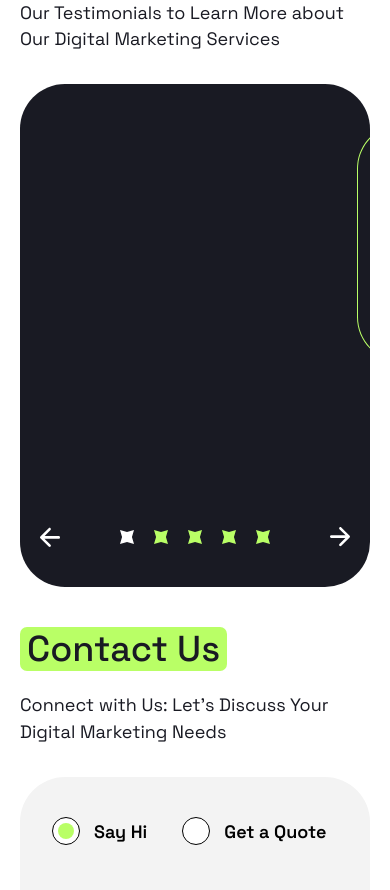
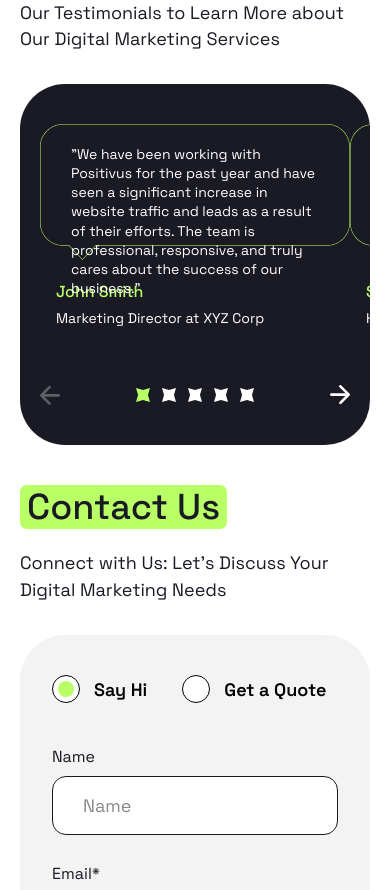
Before and after one commit to GabrielRaiolR/Gabriel-Desafio-Asimov, a React (Vite) app in the folder part-01/: page / in a window 390 px wide. Shown: the part 8620-9510 px from the top of the page. Built offline with nearby package versions, Linux system fonts and the light colour scheme.

Commit message:
fix(footer): refine layout and spacing for improved visual harmony

```diff
--- a/part-01/src/App.jsx
+++ b/part-01/src/App.jsx
@@ -1,4 +1,4 @@
-import { useState } from "react";
+import { useEffect, useState } from "react";
 
 function App() {
   const navItems = ["About us", "Services", "Use Cases", "Pricing", "Blog"];
@@ -89,7 +89,19 @@ function App() {
 
   const [openStepIndex, setOpenStepIndex] = useState(0);
   const [testimonialIndex, setTestimonialIndex] = useState(0);
+  const [testimonialsIsMdUp, setTestimonialsIsMdUp] = useState(
+    typeof window !== "undefined" &&
+      window.matchMedia("(min-width: 768px)").matches,
+  );
   const [contactType, setContactType] = useState("sayHi");
+
+  useEffect(() => {
+    const mq = window.matchMedia("(min-width: 768px)");
+    const sync = () => setTestimonialsIsMdUp(mq.matches);
+    sync();
+    mq.addEventListener("change", sync);
+    return () => mq.removeEventListener("change", sync);
+  }, []);
 
   const testimonials = [
     {
@@ -489,42 +501,82 @@ function App() {
           </div>
           <div className="overflow-hidden rounded-[45px] bg-[#191A23] px-5 py-10 text-white md:px-0 md:py-[84px]">
             <div
-              className="mb-14 flex gap-[50px] transition-transform duration-500 ease-out md:mb-[124px]"
-              style={{
-                transform: `translateX(calc(${-testimonialIndex * 656}px + 317px))`,
-              }}
+              className={`mb-14 flex transition-transform duration-500 ease-out md:mb-[124px] ${
+                testimonialsIsMdUp ? "gap-[50px]" : "gap-0"
+              }`}
+              style={
+                testimonialsIsMdUp
+                  ? {
+                      transform: `translateX(calc(${-testimonialIndex * 656}px + 317px))`,
+                    }
+                  : {
+                      width: `${testimonials.length * 100}%`,
+                      transform: `translateX(-${(100 / testimonials.length) * testimonialIndex}%)`,
+                    }
+              }
             >
               {testimonials.map((testimonial) => (
-                <article key={testimonial.name} className="w-[606px] shrink-0">
-                  <div className="relative mb-5 h-[266px] w-[606px]">
+                <article
+                  key={testimonial.name}
+                  className={
+                    testimonialsIsMdUp
+                      ? "w-[606px] shrink-0"
+                      : "shrink-0 grow-0"
+                  }
+                  style={
+                    testimonialsIsMdUp
+                      ? undefined
+                      : { width: `${100 / testimonials.length}%` }
+                  }
+                >
+                  <div
+                    className={`relative mb-5 ${
+                      testimonialsIsMdUp
+                        ? "h-[266px] w-[606px]"
+                        : "aspect-[606/266] w-full max-w-full"
+                    }`}
+                  >
                     <img
                       src="/assets/Testimonial-Bubble.svg"
                       alt=""
-                      className="absolute inset-0 h-full w-full"
+                      className="absolute inset-0 h-full w-full object-fill"
                     />
-                    <p className="absolute left-[52px] top-12 w-[502px] text-lg leading-[1.4]">
+                    <p
+                      className={`absolute text-white ${
+                        testimonialsIsMdUp
+                          ? "left-[52px] top-12 w-[502px] text-lg leading-[1.4]"
+                          : "left-[10%] right-[10%] top-[15%] text-sm leading-snug sm:text-base"
+                      }`}
+                    >
                       &quot;{testimonial.quote}&quot;
                     </p>
                   </div>
-                  <div className="pl-20">
-                    <p className="mb-1 text-[20px] font-medium leading-normal text-[#B9FF66]">
+                  <div
+                    className={
+                      testimonialsIsMdUp ? "pl-20" : "pl-4 sm:pl-10 md:pl-20"
+                    }
+                  >
+                    <p className="mb-1 text-base font-medium leading-normal text-[#B9FF66] sm:text-[18px] md:text-[20px]">
                       {testimonial.name}
                     </p>
-                    <p className="text-lg leading-normal">{testimonial.role}</p>
+                    <p className="text-sm leading-normal sm:text-base md:text-lg">
+                      {testimonial.role}
+                    </p>
                   </div>
                 </article>
               ))}
             </div>
-            <div className="mx-auto flex w-full max-w-[564px] items-center justify-between">
+            <div className="mx-auto flex w-full max-w-[564px] items-center justify-between gap-2">
               <button
                 type="button"
                 onClick={() =>
-                  setTestimonialIndex((prev) =>
-                    prev === 0 ? testimonials.length - 1 : prev - 1,
-                  )
+                  setTestimonialIndex((prev) => Math.max(0, prev - 1))
                 }
                 aria-label="Depoimento anterior"
-                className="transition-transform duration-300 hover:-translate-x-1"
+                disabled={testimonialIndex === 0}
+                className={`transition duration-300 hover:-translate-x-1 disabled:pointer-events-none ${
+                  testimonialIndex === 0 ? "opacity-30" : "opacity-100"
+                }`}
               >
                 <img
                   src="/assets/Testimonial-arrow.svg"
@@ -532,7 +584,7 @@ function App() {
                   className="h-5 w-5 rotate-180"
                 />
               </button>
-              <div className="flex items-center gap-5">
+              <div className="flex items-center gap-3 sm:gap-5">
                 {testimonials.map((testimonial, index) => (
                   <button
                     key={testimonial.name}
@@ -543,8 +595,8 @@ function App() {
                     <img
                       src={
                         testimonialIndex === index
-                          ? "/assets/Testimonial-Star-dot-next.svg"
-                          : "/assets/Testimonial-Star-dot-open.svg"
+                          ? "/assets/Testimonial-Star-dot-open.svg"
+                          : "/assets/Testimonial-Star-dot-next.svg"
                       }
                       alt=""
                       className="h-[14px] w-[14px]"
@@ -556,11 +608,16 @@ function App() {
                 type="button"
                 onClick={() =>
                   setTestimonialIndex((prev) =>
-                    prev === testimonials.length - 1 ? 0 : prev + 1,
+                    Math.min(testimonials.length - 1, prev + 1),
                   )
                 }
                 aria-label="Próximo depoimento"
-                className="transition-transform duration-300 hover:translate-x-1"
+                disabled={testimonialIndex === testimonials.length - 1}
+                className={`transition duration-300 hover:translate-x-1 disabled:pointer-events-none ${
+                  testimonialIndex === testimonials.length - 1
+                    ? "opacity-30"
+                    : "opacity-100"
+                }`}
               >
                 <img
                   src="/assets/Testimonial-arrow.svg"
```
